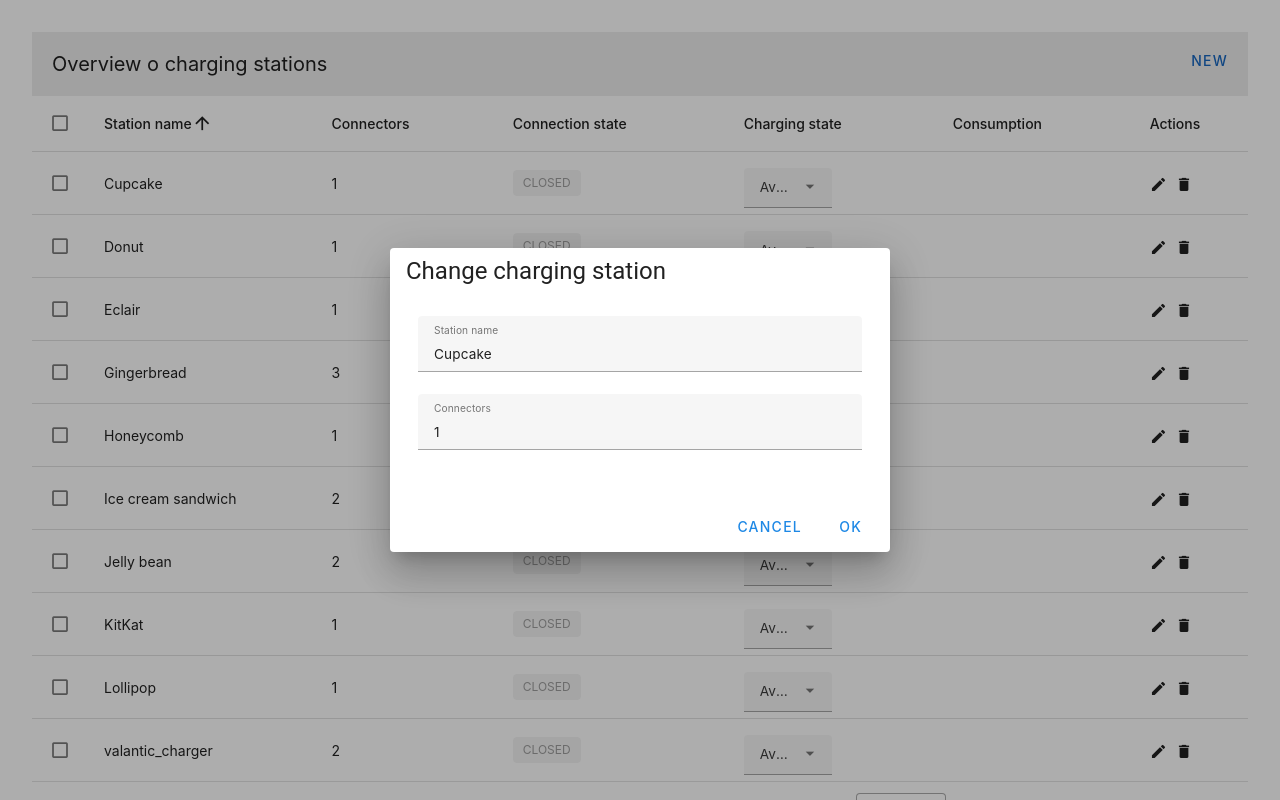
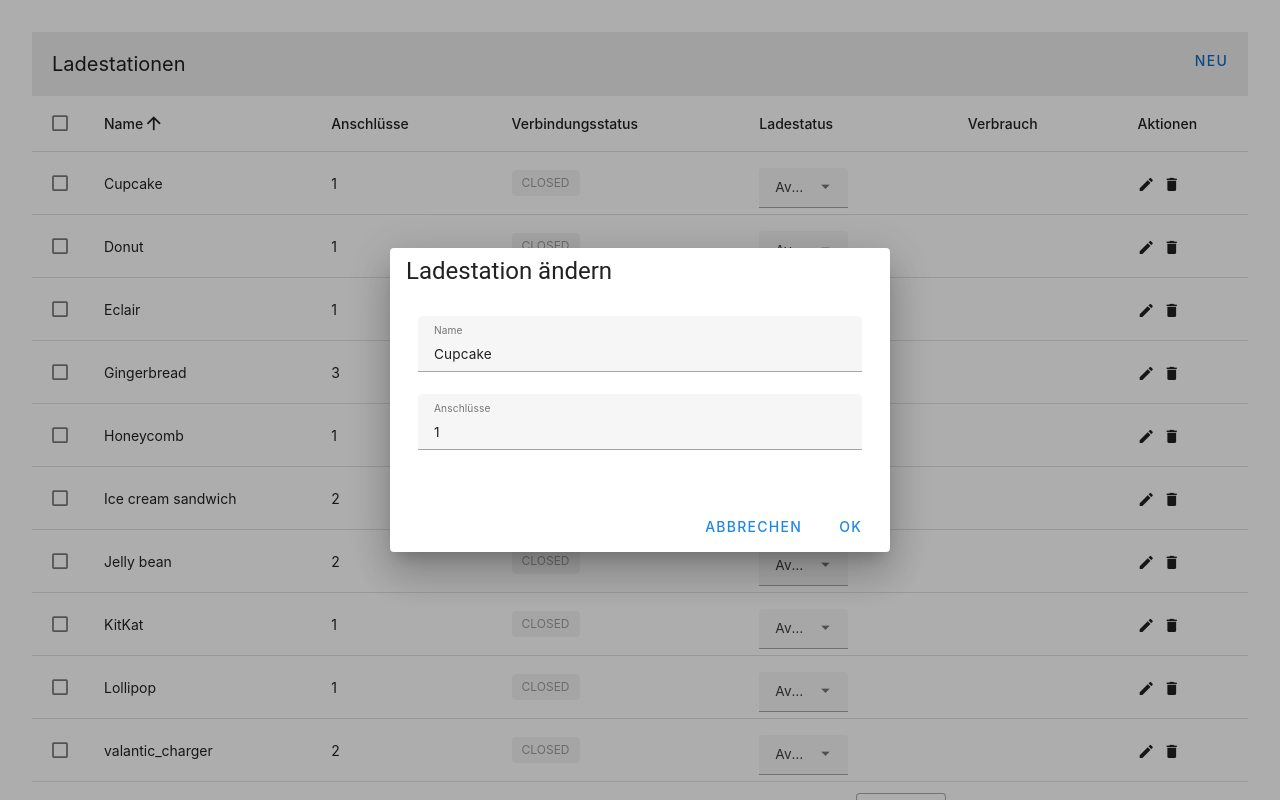
Before and after one commit to ges0909/ocpp-charge-point-simulator-dashboard, a Vue app: page / in a window 1280 px wide. Both pictures are taken after a click on the button 1158 px from the left and 184 px from the top of the page. Built offline with nearby package versions, Linux system fonts and the light colour scheme; no server answers.

Commit message:
Merge I18N custom messages with original vuetify messages

```diff
--- a/src/components/ChargePointTable.vue
+++ b/src/components/ChargePointTable.vue
@@ -48,12 +48,12 @@
     <template v-slot:top>
       <v-toolbar flat>
         <v-toolbar-title>
-          {{ t("$vuetify.title") }}
+          {{ t("$msg.title") }}
         </v-toolbar-title>
         <v-dialog v-model="dialog" max-width="500px">
           <template v-slot:activator="{ props }">
             <v-btn class="mb-2" color="primary" dark v-bind="props">
-              {{ t("$vuetify.add") }}
+              {{ t("$msg.add") }}
             </v-btn>
           </template>
           <v-card>
@@ -65,23 +65,23 @@
                 <v-row cols="12" md="4" sm="6">
                   <v-text-field
                       v-model="editedItem.name"
-                      :label="t('$vuetify.header_name')"
+                      :label="t('$msg.header_name')"
                   ></v-text-field>
                 </v-row>
                 <v-row cols="12" md="4" sm="6">
                   <v-text-field
                       v-model="editedItem.connectors"
-                      :label="t('$vuetify.header_connectors')"
+                      :label="t('$msg.header_connectors')"
                   ></v-text-field>
                 </v-row>
               </v-container>
             </v-card-text>
             <v-card-actions>
               <v-btn color="blue-darken-1" variant="text" @click="close">
-                {{ t("$vuetify.cancel") }}
+                {{ t("$msg.cancel") }}
               </v-btn>
               <v-btn color="blue-darken-1" variant="text" @click="save">
-                {{ t("$vuetify.ok") }}
+                {{ t("$msg.ok") }}
               </v-btn>
             </v-card-actions>
           </v-card>
@@ -91,18 +91,18 @@
         <v-dialog v-model="dialogDelete" max-width="500px">
           <v-card>
             <v-card-title class="text-h5">
-              {{ t("$vuetify.remove") }}
+              {{ t("$msg.remove") }}
             </v-card-title>
             <v-card-actions>
               <v-btn color="blue-darken-1" variant="text" @click="closeDelete">
-                {{ t("$vuetify.cancel") }}
+                {{ t("$msg.cancel") }}
               </v-btn>
               <v-btn
                   color="blue-darken-1"
                   variant="text"
                   @click="deleteItemConfirm"
               >
-                {{ t("$vuetify.ok") }}
+                {{ t("$msg.ok") }}
               </v-btn
               >
             </v-card-actions>
@@ -118,10 +118,11 @@
 <script lang="ts" setup>
 import {useI18n} from "vue-i18n";
 import {computed, nextTick, ref, watch} from "vue";
-import {ChargePoint} from "../types/ChargePoint";
-import {charge_point_table_header} from "../data/charge-point-table-header";
-import {charge_point_table_data} from "../data/charge-point-table-data";
-import {CHARGING_STATES} from "../types/ChargingState";
+import type {ChargePoint} from "../types/ChargePoint.ts";
+import {CHARGING_STATES} from "../types/ChargingState.ts";
+import {charge_point_table_header} from "../data/charge-point-table-header.ts";
+import {charge_point_table_data} from "../data/charge-point-table-data.ts";
+
 import {ws_connect} from "../web_socket.ts";
 
 const {t} = useI18n();
@@ -140,7 +141,7 @@ const defaultItem = ref({
   connectors: 1,
 });
 const formTitle = computed(() => {
-  return editedIndex.value === -1 ? t("$vuetify.title_add") : t("$vuetify.title_edit");
+  return editedIndex.value === -1 ? t("$msg.title_add") : t("$msg.title_edit");
 });
 
 // const connectionStates = ["Connected", "Disconnected", "Timeout"];
--- a/src/data/charge-point-table-header.ts
+++ b/src/data/charge-point-table-header.ts
@@ -5,15 +5,15 @@ const { t } = i18n.global
 
 const charge_point_table_header: ChargePointHeader[] = [
     {
-        title: t('$vuetify.header_name'),
+        title: t('$msg.header_name'),
         key: 'name',
         align: 'start',
     },
-    { title: t('$vuetify.header_connectors'), key: 'connectors' },
-    { title: t('$vuetify.header_connection_state'), key: 'connection_state' },
-    { title: t('$vuetify.header_charging_state'), key: 'charging_state' },
-    { title: t('$vuetify.header_meter_value'), key: 'meter_value' },
-    { title: t('$vuetify.actions'), key: 'actions', sortable: false },
+    { title: t('$msg.header_connectors'), key: 'connectors' },
+    { title: t('$msg.header_connection_state'), key: 'connection_state' },
+    { title: t('$msg.header_charging_state'), key: 'charging_state' },
+    { title: t('$msg.header_meter_value'), key: 'meter_value' },
+    { title: t('$msg.actions'), key: 'actions', sortable: false },
 ]
 
 export { charge_point_table_header }
--- a/src/i18n.ts
+++ b/src/i18n.ts
@@ -1,30 +1,28 @@
 import { createI18n } from 'vue-i18n'
 
-import en_US from './locales/en-US.json' with { type: 'json' }
-import de_DE from './locales/de-DE.json' with { type: 'json' }
+import { de, en } from 'vuetify/locale'
+
+import messagesEN from './locales/en-US.json' with { type: 'json' }
+import messagesDE from './locales/de-DE.json' with { type: 'json' }
 
 const i18n = createI18n({
-    locale: 'en-US',
-    fallbackLocale: 'en-US',
+    locale: 'de',
+    fallbackLocale: 'en',
     messages: {
-        'en-US': {
+        'en': {
+            $msg: {
+                ...messagesEN,
+            },
             $vuetify: {
-                ...en_US,
-                dataFooter: {
-                    itemsPerPageText: 'Items per page:',
-                    pageText: '{0}-{1} of {2}',
-                    itemsPerPageAll: 'All',
-                },
+                ...en,
             },
         },
-        'de-DE': {
+        'de': {
+            $msg: {
+                ...messagesDE,
+            },
             $vuetify: {
-                ...de_DE,
-                dataFooter: {
-                    itemsPerPageText: 'Einträge pro Seite:',
-                    pageText: '{0}-{1} of {2}',
-                    itemsPerPageAll: 'Alle',
-                },
+                ...de,
             },
         },
     },
--- a/src/locales/de-DE.json
+++ b/src/locales/de-DE.json
@@ -9,7 +9,7 @@
   "actions": "Aktionen",
   "connected": "Verbunden",
   "disconnected": "Getrennt",
-  "header_name": "Stationsname",
+  "header_name": "Name",
   "header_connectors": "Anschlüsse",
   "header_connection_state": "Verbindungsstatus",
   "header_charging_state": "Ladestatus",
--- a/src/locales/en-US.json
+++ b/src/locales/en-US.json
@@ -9,7 +9,7 @@
   "actions": "Actions",
   "connected": "Connected",
   "disconnected": "Disconnected",
-  "header_name": "Station name",
+  "header_name": "Name",
   "header_connectors": "Connectors",
   "header_connection_state": "Connection state",
   "header_charging_state": "Charging state",
```
